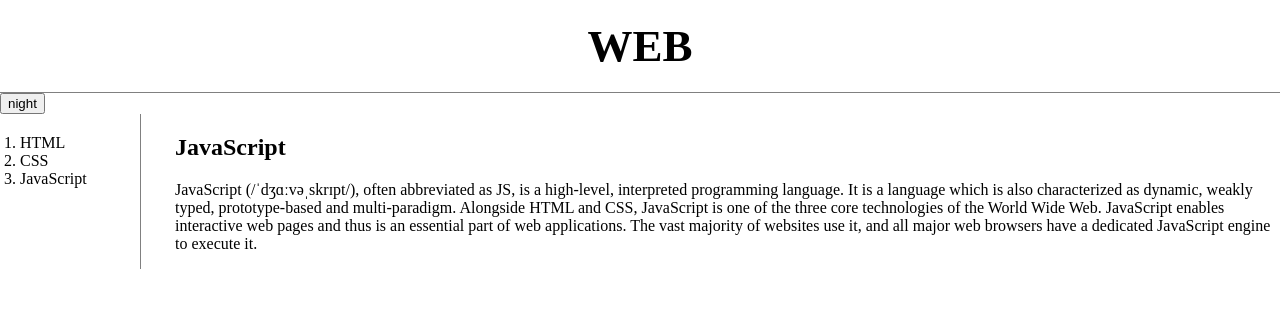
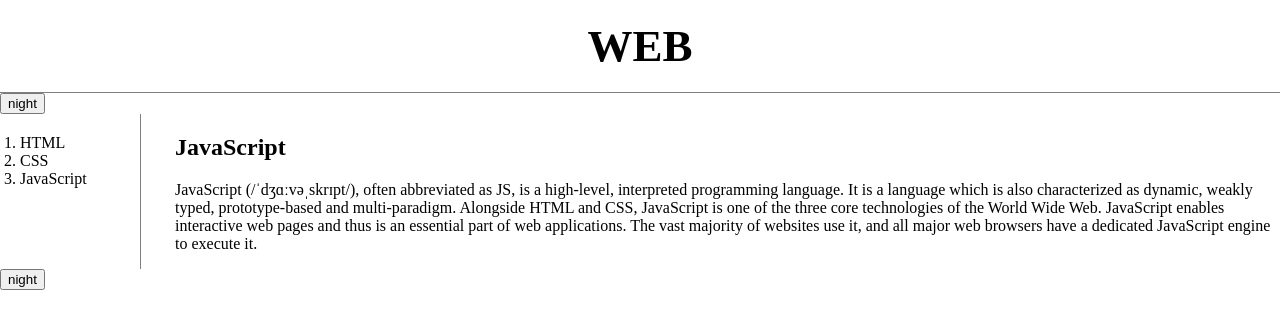
Before and after one commit to kshyun1223/web2_javascript, a plain HTML site: page javascript.html in a window 1280 px wide. Drawn offline with nearby package versions, Linux system fonts and the light colour scheme.

Commit message:
Update javascript.html

```diff
--- a/javascript.html
+++ b/javascript.html
@@ -24,5 +24,8 @@
                 <p>JavaScript (/ˈdʒɑːvəˌskrɪpt/), often abbreviated as JS, is a high-level, interpreted programming language. It is a language which is also characterized as dynamic, weakly typed, prototype-based and multi-paradigm. Alongside HTML and CSS, JavaScript is one of the three core technologies of the World Wide Web. JavaScript enables interactive web pages and thus is an essential part of web applications. The vast majority of websites use it, and all major web browsers have a dedicated JavaScript engine to execute it.</p>
             </div>
         </div>
+        <input type="button" value="night" onclick="
+            nightDayHandler(this);
+        ">
     </body>
 </html>
```
